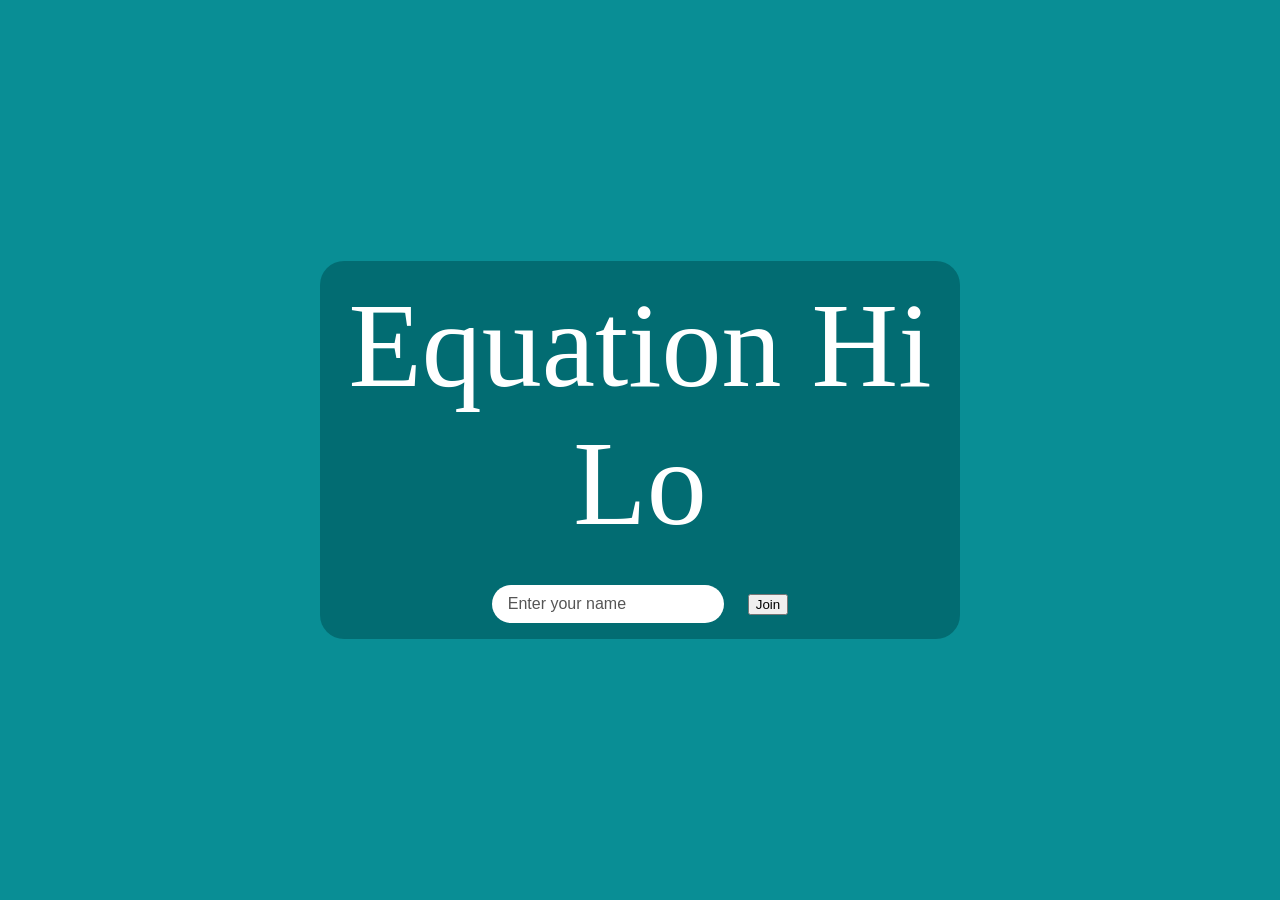
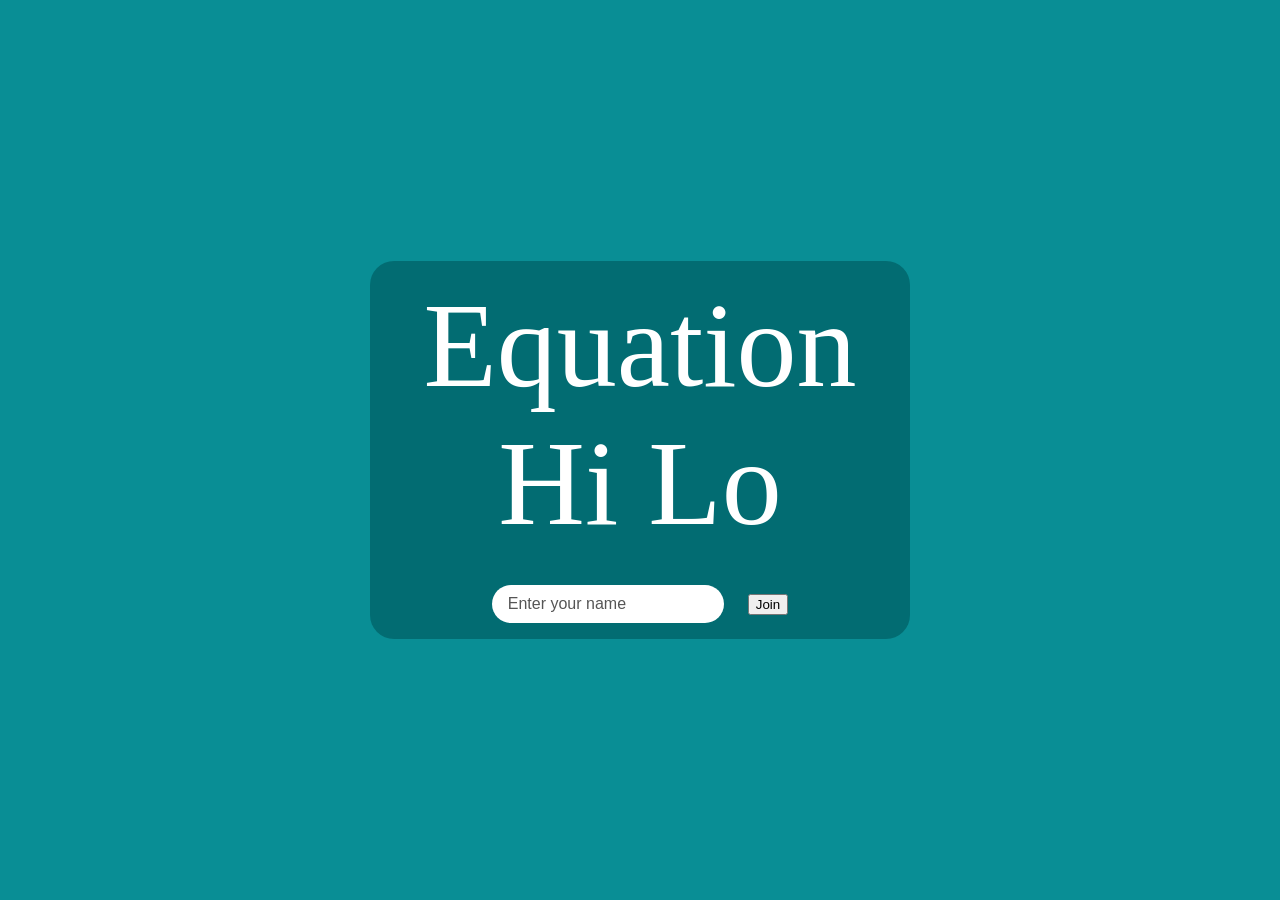

Show How to Play content and ad on the AdSense-flagged home screen

--- a/public/style.css
+++ b/public/style.css
@@ -398,7 +398,7 @@ body.show-home-bg .grid-container {
     transform: scale(1.05);
 }
 
-#uiContainer, #homeContainer {
+#uiContainer {
     position: absolute;
     top: 50%;
     left: 50%;
@@ -408,12 +408,67 @@ body.show-home-bg .grid-container {
     align-items: center;
     gap: 16px;
     max-height: 100vh;
+    width: 90%;
+    max-width: 540px;
+    box-sizing: border-box;
     background: rgba(0, 100, 105, .8);
     border-radius: 24px;
     padding: 16px;
 }
 
-#uiContainer.hidden, #homeContainer.hidden {
+#uiContainer.hidden {
+    display: none;
+}
+
+/* Home screen: a scrollable wrapper that centers two independent rounded boxes (join/create,
+   and how-to-play) plus the footer, each with its own small margin on every side, rather than
+   nesting the rules content inside the narrower join/create box. */
+#homeScreenWrapper {
+    position: fixed;
+    top: 0;
+    left: 0;
+    width: 100%;
+    height: 100%;
+    overflow-y: auto;
+    display: flex;
+    flex-direction: column;
+    align-items: center;
+    gap: 16px;
+    padding: 24px 12px 88px; /* bottom padding clears the fixed ad bar */
+    box-sizing: border-box;
+}
+
+#homeScreenWrapper.hidden {
+    display: none;
+}
+
+#homeContainer {
+    display: flex;
+    flex-direction: column;
+    align-items: center;
+    gap: 16px;
+    width: 100%;
+    max-width: 540px;
+    box-sizing: border-box;
+    background: rgba(0, 100, 105, .8);
+    border-radius: 24px;
+    padding: 16px;
+}
+
+#homeAdBar {
+    position: fixed;
+    bottom: 0;
+    left: 0;
+    width: 100%;
+    z-index: 500;
+    display: flex;
+    justify-content: center;
+    background: rgba(0, 40, 42, 0.92);
+    padding: 4px 0;
+    box-sizing: border-box;
+}
+
+#homeAdBar.hidden {
     display: none;
 }
 
@@ -1300,8 +1355,18 @@ body.show-home-bg .grid-container {
     max-width: 540px;
     max-height: 88vh;
     overflow-y: auto;
-    text-align: left;
+    text-align: justify;
     position: relative;
+}
+
+/* Inline variant used on the home screen instead of as a fixed overlay. */
+.rules-static {
+    position: static;
+    max-height: none;
+    overflow: visible;
+    animation: none;
+    width: 100%;
+    box-sizing: border-box;
 }
 
 .rules-close {
